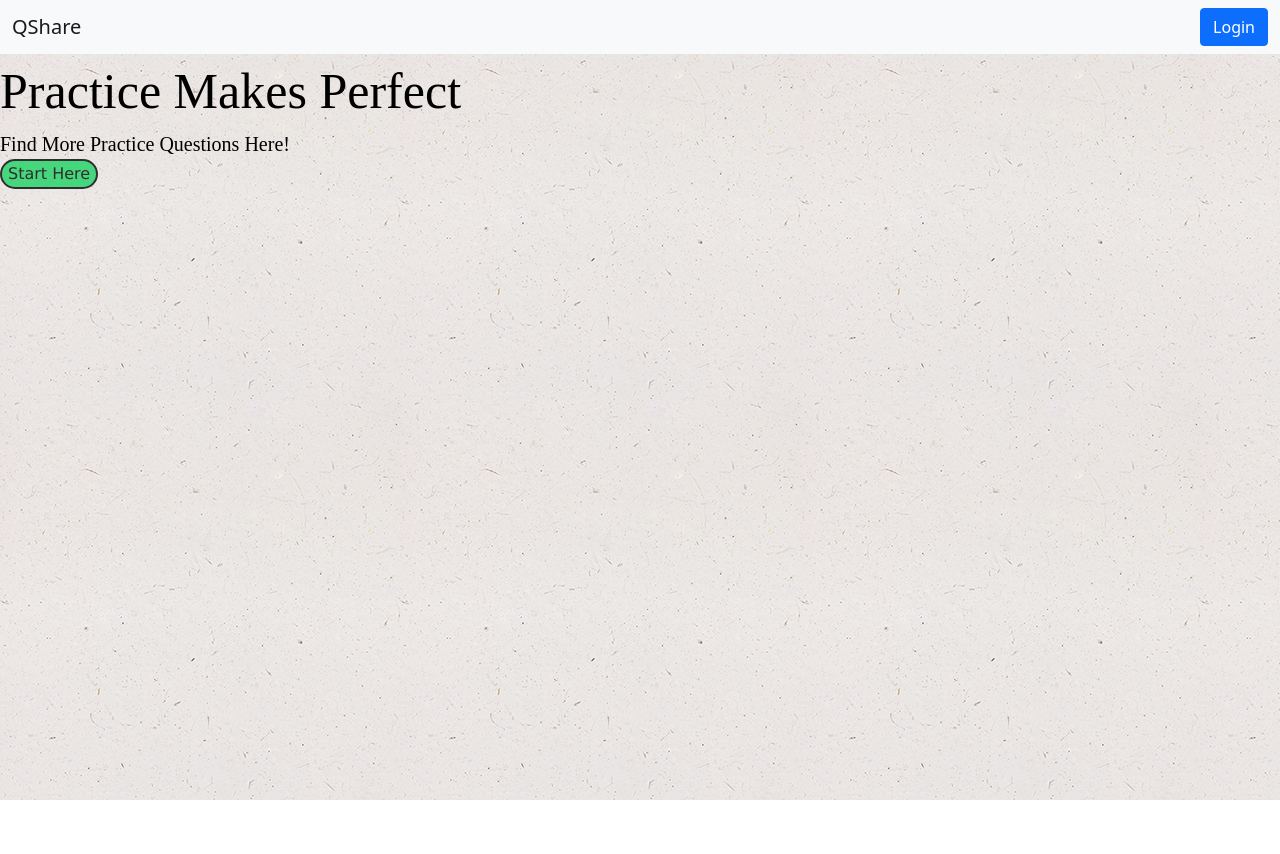
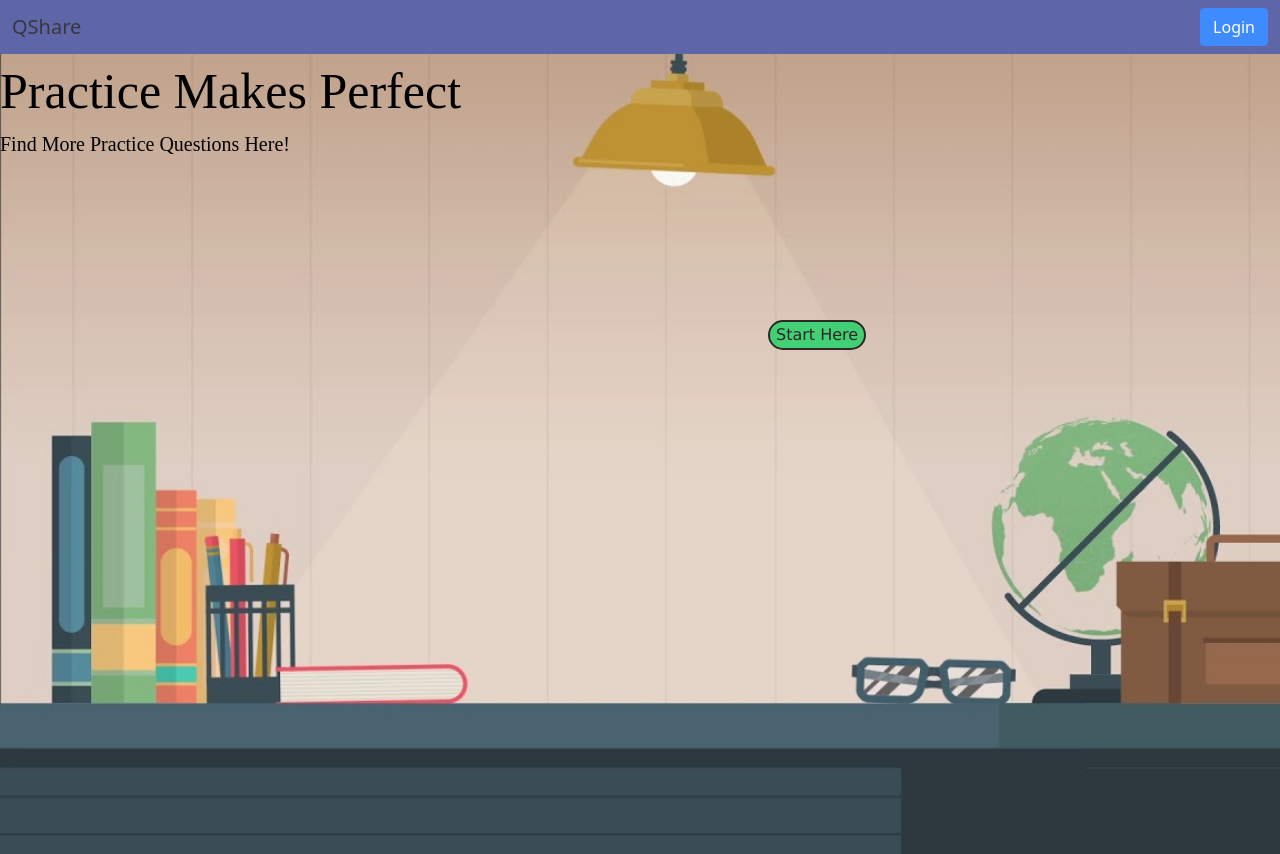
Before and after one commit to sh3ngsh3ng/Project-02-V2, a React (Create React App) app: page / in a window 1280 px wide. Before the commit the page ends 800 px from the top, so only its background shows below. Built offline with nearby package versions, Linux system fonts and the light colour scheme.

Commit message:
edited styling of navbar

```diff
--- a/src/App.css
+++ b/src/App.css
@@ -1,8 +1,21 @@
 
 /* Landing Page */
+#landing-page {
+  width: 100vw;
+  height: 100vh;
+  background-image: url("background-image.jpg");
+  background-repeat: no-repeat;
+  background-size: cover;
+}
 
+#start-btn-div {
+  position: absolute;
+  top: 40%;
+  left: 60%;
+}
 
 #start-btn {
+  position: relative;
   align-items: center;
   font-family: Verdana, Geneva, Tahoma, sans-serif;
   border: black solid 2px;
@@ -29,3 +42,8 @@
   color: black;
   font-size: 20px
 }
+
+#nav-bar {
+  background-color: rgb(55, 64, 146)!important;
+  opacity: 0.8;
+}
--- a/src/components/LandingPage.js
+++ b/src/components/LandingPage.js
@@ -5,7 +5,7 @@ import { motion } from "framer-motion"
 export default function LandingPage(props) {
     return (
         <React.Fragment>
-
+            <div id="landing-page">
             {/* Landing Page Text 1 */}
             <div>
                 {props.animateLetters("Practice Makes Perfect")}
@@ -30,7 +30,7 @@ export default function LandingPage(props) {
             </div>
 
             {/* Start button */}
-            <div>
+            <div id="start-btn-div">
                 <motion.button id="start-btn"
                     onClick={props.changePage}
                     animate={{ x: 0 }}
@@ -43,7 +43,7 @@ export default function LandingPage(props) {
                 >Start Here
                 </motion.button>
             </div>
-
+            </div>
         </React.Fragment>
 
     )
--- a/src/components/NavBar.js
+++ b/src/components/NavBar.js
@@ -4,7 +4,8 @@ import {motion} from "framer-motion"
 export default function NavBar(props) {
     return (
         <React.Fragment>
-            <motion.nav className="navbar navbar-light bg-light"
+            <motion.nav id="nav-bar"
+                        className="navbar navbar-light bg-light"
                         animate={{y:0}}
                         initial={{y:"-100%"}}
                         transition={{
--- a/src/index.css
+++ b/src/index.css
@@ -5,7 +5,7 @@ body {
     sans-serif;
   -webkit-font-smoothing: antialiased;
   -moz-osx-font-smoothing: grayscale;
-  background-image: url("background-repeat.png")
+
 }
 
 code {
```
Also changed, not shown: src/background-image.jpg (added).
